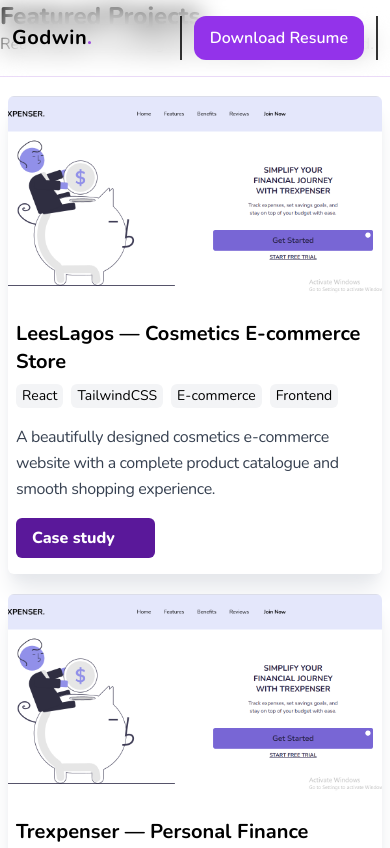
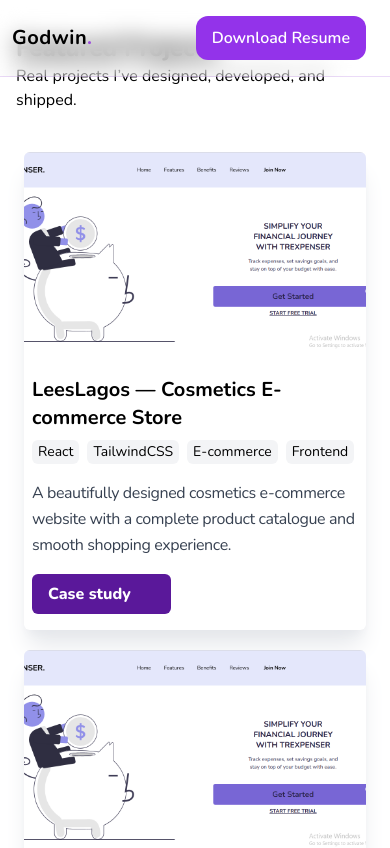
Before and after one commit to Abosi-Godwin/Abosi, a Next.js app: page /projects in a window 390 px wide. Shown: the top 848 px of the page. Built offline with nearby package versions, Linux system fonts and the light colour scheme.

Commit message:
made better optimizations

```diff
--- a/app/components/MobileNav.tsx
+++ b/app/components/MobileNav.tsx
@@ -1,9 +1,6 @@
 const MobileNav = () => {
     return (
-    <div
-      className="flex items-center justify-center border-x-2
-      border-black/80 px-3 md:hidden"
-    >
+        <div className="flex items-center justify-center px-3 md:hidden">
             <a
                 href="/Abosi-Godwin-Resume.pdf"
                 download
--- a/app/components/Projects.tsx
+++ b/app/components/Projects.tsx
@@ -4,7 +4,7 @@ import Project from "./Project";
 
 const Projects = () => {
     return (
-        <div>
+        <div className="py-8 px-4">
             <Heading text="Featured Projects" />
             <p>Real projects I’ve designed, developed, and shipped.</p>
 
```
Lines whose indentation alone changed are shown as unchanged.
